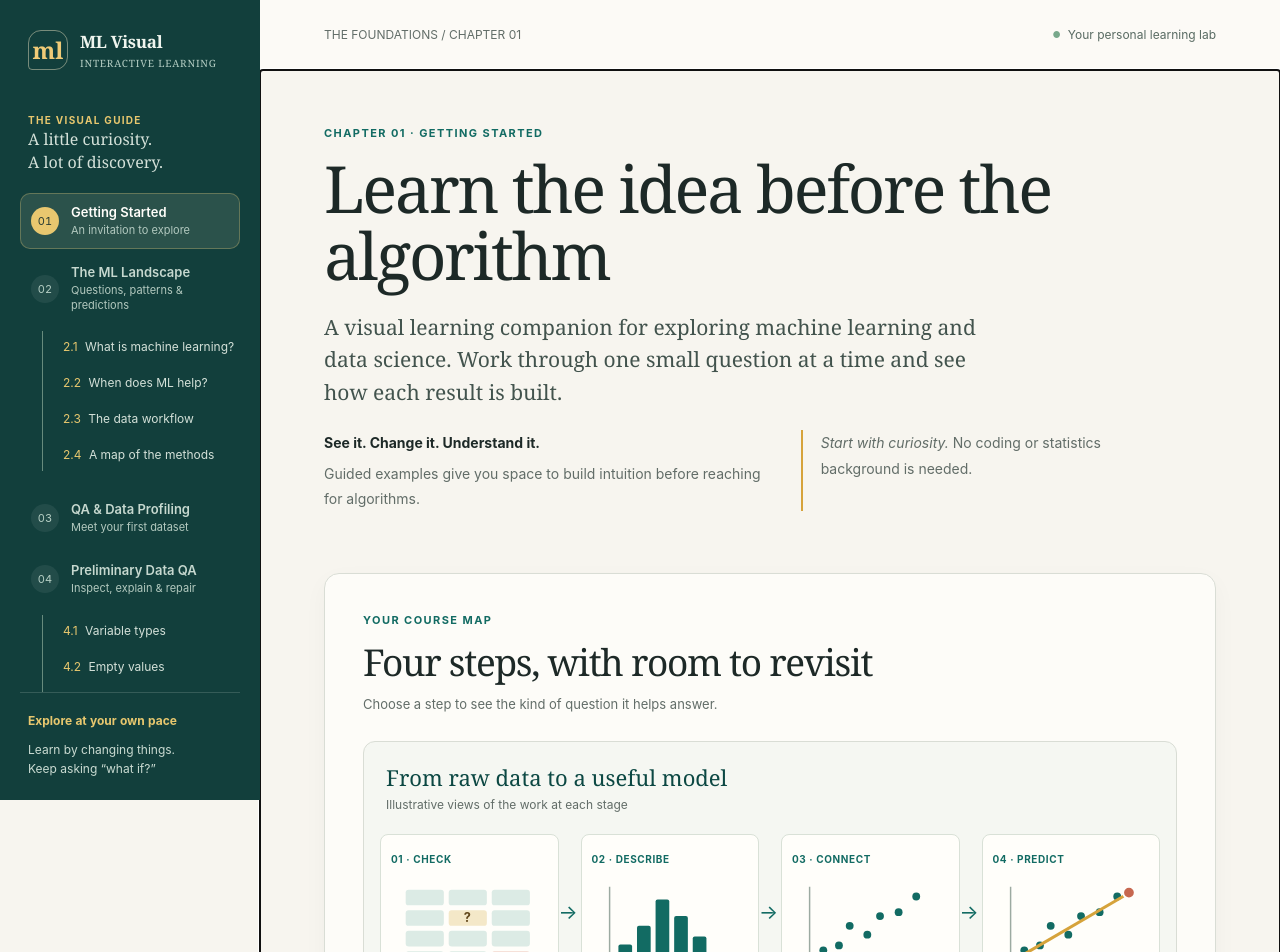
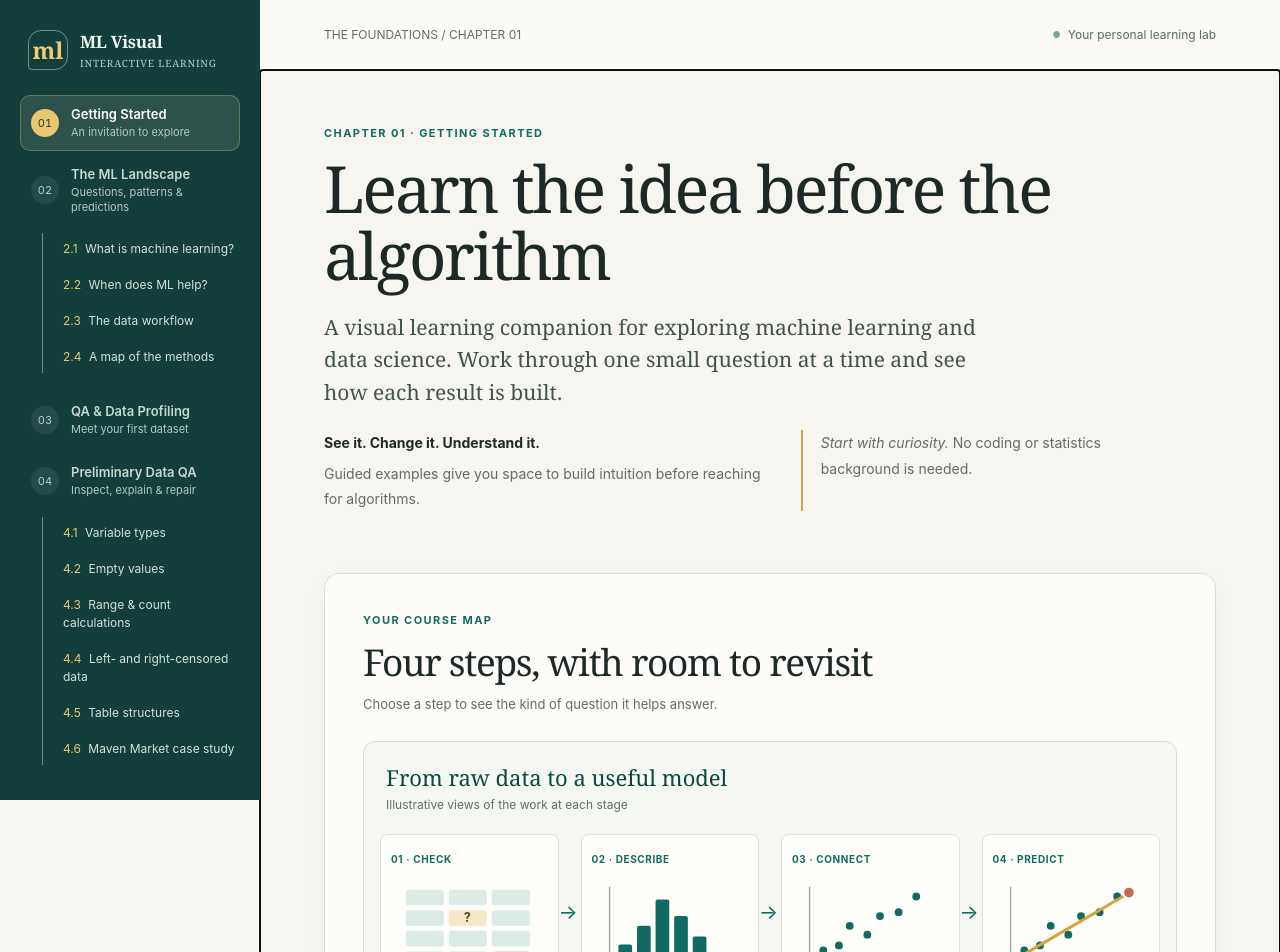
Before and after one commit to spleen1334/ml-visual-learning, a React (Vite) app: page / in a window 1280 px wide. Shown: the top 952 px of the page. Built offline with nearby package versions, Linux system fonts and the light colour scheme.

Commit message:
Add chapter outlines through ten and project agent instructions

```diff
--- a/src/App.tsx
+++ b/src/App.tsx
@@ -28,25 +28,20 @@ export default function App() {
           <span className="brand-mark" aria-hidden="true">m<span>l</span></span>
           <span className="brand-copy">ML Visual<span>Interactive learning</span></span>
         </a>
-        <div className="sidebar-intro"><span className="eyebrow">The visual guide</span><p>A little curiosity.<br />A lot of discovery.</p></div>
         <nav className="chapter-nav" aria-label="Chapters">
           {chapters.map(chapter => {
-            const available = Boolean(chapter.content || chapter.subchapters?.length)
+            const available = Boolean(chapter.content || chapter.subchapters?.some(item => item.content))
             const current = currentChapter.id === chapter.id
             const label = <><span className="chapter-number">{chapter.number}</span><span><span className="chapter-name">{chapter.title}</span><span className="chapter-meta">{available ? chapter.subtitle : 'In the roadmap'}</span></span></>
             return <div key={chapter.id} className="chapter-group">
               {available ? <a href={chapterHref(chapter)} className={`chapter-link ${current ? 'chapter-current' : ''}`} aria-current={current && !section ? 'page' : undefined}>{label}</a>
-                : <div className="chapter-link chapter-future">{label}</div>}
-              {chapter.subchapters?.length ? <ol className="subchapter-nav" aria-label={`${chapter.title} subchapters`}>
+                : !chapter.subchapters?.length && <div className="chapter-link chapter-future">{label}</div>}
+              {!available && chapter.subchapters?.length ? <details className="planned-chapter"><summary className="chapter-link chapter-future">{label}<span className="toc-chevron" aria-hidden="true">⌄</span></summary><ol className="subchapter-nav planned-sections" aria-label={`${chapter.title} subchapters`}>{chapter.subchapters.map((item, index) => <li key={item.id}><span className="planned-section"><span>{Number(chapter.number)}.{index + 1}</span> {item.title}</span></li>)}</ol></details> : chapter.subchapters?.length ? <ol className="subchapter-nav" aria-label={`${chapter.title} subchapters`}>
                 {chapter.subchapters.map((item, index) => <li key={item.id}><a href={chapterHref(chapter, item)} aria-current={current && section?.id === item.id ? 'page' : undefined}><span>{Number(chapter.number)}.{index + 1}</span> {item.title}</a></li>)}
               </ol> : null}
             </div>
           })}
         </nav>
-        <div className="sidebar-footer">
-          <div className="progress-label"><span>Explore at your own pace</span></div>
-          <p>Learn by changing things.<br />Keep asking “what if?”</p>
-        </div>
       </aside>
       <div className="main-panel">
         <header className="topbar"><span className="breadcrumb">THE FOUNDATIONS <span aria-hidden="true">/</span> CHAPTER {currentChapter.number}{section && <> / {section.title}</>}</span><span className="local-badge"><span aria-hidden="true">●</span> Your personal learning lab</span></header>
@@ -56,7 +51,7 @@ export default function App() {
           </nav> : null}
           <Content key={`${currentChapter.id}/${section?.id ?? ""}`} />
           <footer className="chapter-footer">
-            <span>{currentChapter.number} / 05 <span aria-hidden="true">—</span> {currentChapter.title}{section && <> · {(currentChapter.subchapters?.findIndex(item => item.id === section.id) ?? 0) + 1} / {currentChapter.subchapters?.length} lessons</>}</span>
+            <span>{currentChapter.number} / {chapters.length} <span aria-hidden="true">—</span> {currentChapter.title}{section && <> · {(currentChapter.subchapters?.findIndex(item => item.id === section.id) ?? 0) + 1} / {currentChapter.subchapters?.length} lessons</>}</span>
             <nav className="lesson-pagination" aria-label="Lesson navigation">
               {previousLesson && <a className="secondary-button" href={previousLesson.href}>← {previousLesson.title}</a>}
               {nextLesson ? <a className="primary-button" href={nextLesson.href}>Next: {nextLesson.title} →</a> : nextChapter && <span>Next: {nextChapter.title} <span className="roadmap-tag">Coming next</span></span>}
--- a/src/app/course.ts
+++ b/src/app/course.ts
@@ -10,7 +10,7 @@ import { IntroToML, WhenToUseML, MLProcess, MLLandscape } from '../chapters/Chap
 export type Subchapter = {
   id: string
   title: string
-  content: ComponentType
+  content?: ComponentType
 }
 
 export type Chapter = {
@@ -39,7 +39,96 @@ export const chapters: readonly Chapter[] = [
     { id: 'table-structure', title: 'Table structures', content: QATableStructure },
     { id: 'inventory-case', title: 'Maven Market case study', content: QACaseStudy },
   ] },
-  { id: 'chapter-05', number: '05', title: 'Univariate Profiling', subtitle: 'Discover the shape of data' },
+  { id: 'chapter-05', number: '05', title: "Univariate Profiling", subtitle: 'Planned', subchapters: [
+    { id: "introduction", title: "Introduction" },
+    { id: "categorical-variables", title: "Categorical Variables" },
+    { id: "discretization", title: "Discretization" },
+    { id: "nominal-vs-ordinal", title: "Nominal vs. Ordinal" },
+    { id: "categorical-distributions", title: "Categorical Distributions" },
+    { id: "numerical-variables", title: "Numerical Variables" },
+    { id: "histograms-kernel-densities", title: "Histograms & Kernel Densities" },
+    { id: "case-study-histograms", title: "CASE STUDY Histograms" },
+    { id: "normal-distribution", title: "Normal Distribution" },
+    { id: "case-study-normal-distribution", title: "CASE STUDY Normal Distribution" },
+    { id: "univariate-data-profiling", title: "Univariate Data Profiling" },
+    { id: "mode", title: "Mode" },
+    { id: "mean", title: "Mean" },
+    { id: "median", title: "Median" },
+    { id: "percentile", title: "Percentile" },
+    { id: "variance", title: "Variance" },
+    { id: "standard-deviation", title: "Standard Deviation" },
+    { id: "skewness", title: "Skewness" },
+    { id: "best-practices-univariate-profiling", title: "BEST PRACTICES Univariate Profiling" },
+  ] },
+  { id: 'chapter-06', number: '06', title: "Multivariate Profiling", subtitle: 'Planned', subchapters: [
+    { id: "introduction", title: "Introduction" },
+    { id: "categorical-categorical", title: "Categorical-Categorical" },
+    { id: "case-study-heat-maps", title: "CASE STUDY Heat Maps" },
+    { id: "categorical-numerical", title: "Categorical-Numerical" },
+    { id: "multivariate-kernel-densities", title: "Multivariate Kernel Densities" },
+    { id: "violin-plots", title: "Violin Plots" },
+    { id: "box-plots", title: "Box Plots" },
+    { id: "limitations-of-categorical-distributions", title: "Limitations of Categorical Distributions" },
+    { id: "numerical-numerical", title: "Numerical-Numerical" },
+    { id: "correlation", title: "Correlation" },
+    { id: "correlation-vs-causation", title: "Correlation vs. Causation" },
+    { id: "visualizing-third-dimension", title: "Visualizing Third Dimension" },
+    { id: "case-study-correlation", title: "CASE STUDY Correlation" },
+    { id: "best-practices-multivariate-profiling", title: "BEST PRACTICES Multivariate Profiling" },
+    { id: "looking-ahead-to-part-2", title: "Looking Ahead to Part 2" },
+  ] },
+  { id: 'chapter-07', number: '07', title: "PART 2 Classification Modeling", subtitle: 'Planned', subchapters: [
+    { id: "part-2-classification-modeling", title: "Part 2 Classification Modeling" },
+  ] },
+  { id: 'chapter-08', number: '08', title: "Intro to Classification", subtitle: 'Planned', subchapters: [
+    { id: "supervised-vs-unsupervised-learning", title: "Supervised vs. Unsupervised Learning" },
+    { id: "classification-vs-regression", title: "Classification vs. Regression" },
+    { id: "recap-key-concepts", title: "RECAP Key Concepts" },
+    { id: "classification-101", title: "Classification 101" },
+    { id: "classification-workflow", title: "Classification Workflow" },
+    { id: "feature-engineering", title: "Feature Engineering" },
+    { id: "data-splitting", title: "Data Splitting" },
+    { id: "overfitting", title: "Overfitting" },
+  ] },
+  { id: 'chapter-09', number: '09', title: "Classification Models", subtitle: 'Planned', subchapters: [
+    { id: "common-classification-models", title: "Common Classification Models" },
+    { id: "intro-to-k-nearest-neighbors-knn", title: "Intro to K-Nearest Neighbors (KNN)" },
+    { id: "knn-examples", title: "KNN Examples" },
+    { id: "case-study-knn", title: "CASE STUDY KNN" },
+    { id: "intro-to-nai-ve-bayes", title: "Intro to Naïve Bayes" },
+    { id: "nai-ve-bayes-frequency-tables", title: "Naïve Bayes — Frequency Tables" },
+    { id: "nai-ve-bayes-conditional-probability", title: "Naïve Bayes — Conditional Probability" },
+    { id: "case-study-nai-ve-bayes", title: "CASE STUDY Naïve Bayes" },
+    { id: "intro-to-decision-trees", title: "Intro to Decision Trees" },
+    { id: "decision-trees-entropy-101", title: "Decision Trees — Entropy 101" },
+    { id: "entropy-information-gain", title: "Entropy & Information Gain" },
+    { id: "decision-tree-examples", title: "Decision Tree Examples" },
+    { id: "random-forests", title: "Random Forests" },
+    { id: "case-study-decision-trees", title: "CASE STUDY Decision Trees" },
+    { id: "intro-to-logistic-regression", title: "Intro to Logistic Regression" },
+    { id: "logistic-regression-example", title: "Logistic Regression Example" },
+    { id: "false-positives-vs-false-negatives", title: "False Positives vs. False Negatives" },
+    { id: "logistic-regression-equation", title: "Logistic Regression Equation" },
+    { id: "the-likelihood-function", title: "The Likelihood Function" },
+    { id: "multivariate-logistic-regression", title: "Multivariate Logistic Regression" },
+    { id: "case-study-logistic-regression", title: "CASE STUDY Logistic Regression" },
+    { id: "intro-to-sentiment-analysis", title: "Intro to Sentiment Analysis" },
+    { id: "cleaning-text-data", title: "Cleaning Text Data" },
+    { id: "bag-of-words-analysis", title: "Bag of Words Analysis" },
+    { id: "case-study-sentiment-analysis", title: "CASE STUDY Sentiment Analysis" },
+  ] },
+  { id: 'chapter-10', number: '10', title: "Model Selection & Tuning", subtitle: 'Planned', subchapters: [
+    { id: "intro-to-selection-tuning", title: "Intro to Selection & Tuning" },
+    { id: "hyperparameters", title: "Hyperparameters" },
+    { id: "imbalanced-classes", title: "Imbalanced Classes" },
+    { id: "confusion-matrix", title: "Confusion Matrix" },
+    { id: "accuracy-precision-recall", title: "Accuracy, Precision & Recall" },
+    { id: "multi-class-confusion-matrix", title: "Multi-class Confusion Matrix" },
+    { id: "multi-class-scoring", title: "Multi-class Scoring" },
+    { id: "model-selection", title: "Model Selection" },
+    { id: "model-drift", title: "Model Drift" },
+    { id: "looking-ahead-to-part-3", title: "Looking ahead to Part 3" },
+  ] },
 ]
 
 export function chapterHref(chapter: Chapter, section?: Subchapter): string {
@@ -48,17 +137,17 @@ export function chapterHref(chapter: Chapter, section?: Subchapter): string {
 
 export function resolveLesson(hash: string, course: readonly Chapter[] = chapters) {
   const [chapterId, sectionId] = hash.replace(/^#/, '').split('/')
-  const chapter = course.find(item => item.id === chapterId && (item.content || item.subchapters?.length))
-    ?? course.find(item => item.content || item.subchapters?.length)
+  const chapter = course.find(item => item.id === chapterId && (item.content || item.subchapters?.some(section => section.content)))
+    ?? course.find(item => item.content || item.subchapters?.some(section => section.content))
   if (!chapter) throw new Error('The course needs at least one published lesson.')
-  const section = chapter.subchapters?.find(item => item.id === sectionId)
-    ?? (!chapter.content ? chapter.subchapters?.[0] : undefined)
+  const section = chapter.subchapters?.find(item => item.id === sectionId && item.content)
+    ?? (!chapter.content ? chapter.subchapters?.find(item => item.content) : undefined)
   return { chapter, section, Content: section?.content ?? chapter.content! }
 }
 
 export function publishedLessons(course: readonly Chapter[] = chapters) {
   return course.flatMap(chapter => [
     ...(chapter.content ? [{ href: chapterHref(chapter), title: chapter.title, chapter, section: undefined as Subchapter | undefined }] : []),
-    ...(chapter.subchapters?.map(section => ({ href: chapterHref(chapter, section), title: section.title, chapter, section })) ?? []),
+    ...(chapter.subchapters?.filter(section => section.content).map(section => ({ href: chapterHref(chapter, section), title: section.title, chapter, section })) ?? []),
   ])
 }
```
Also changed, not shown: src/styles.css (+10 -0 lines), 2 other files (tests, documents, lock files or other folders).
